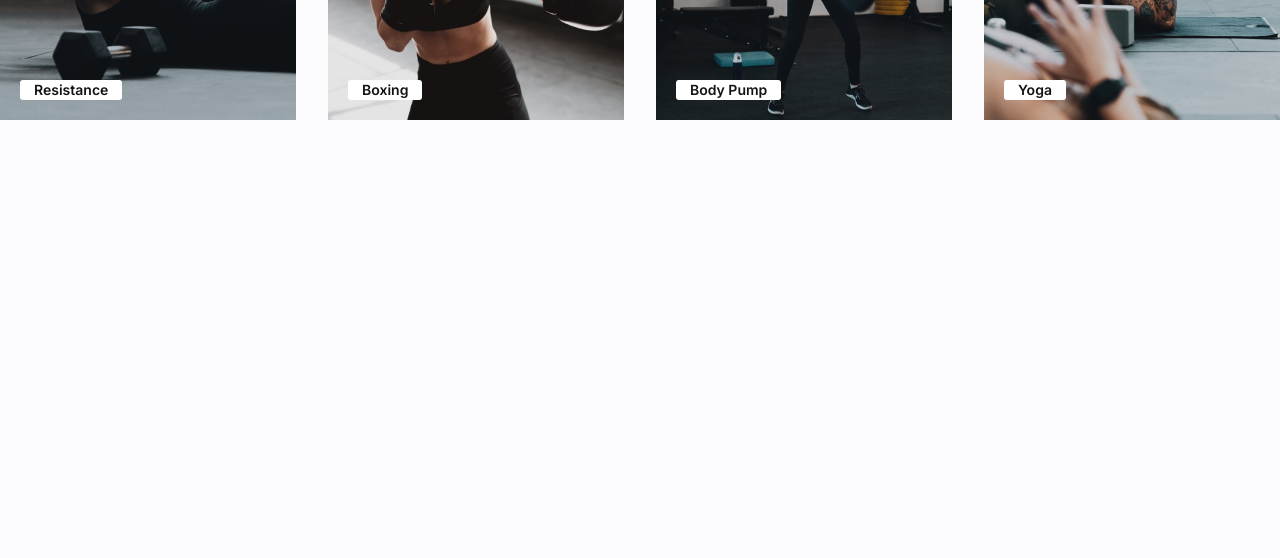
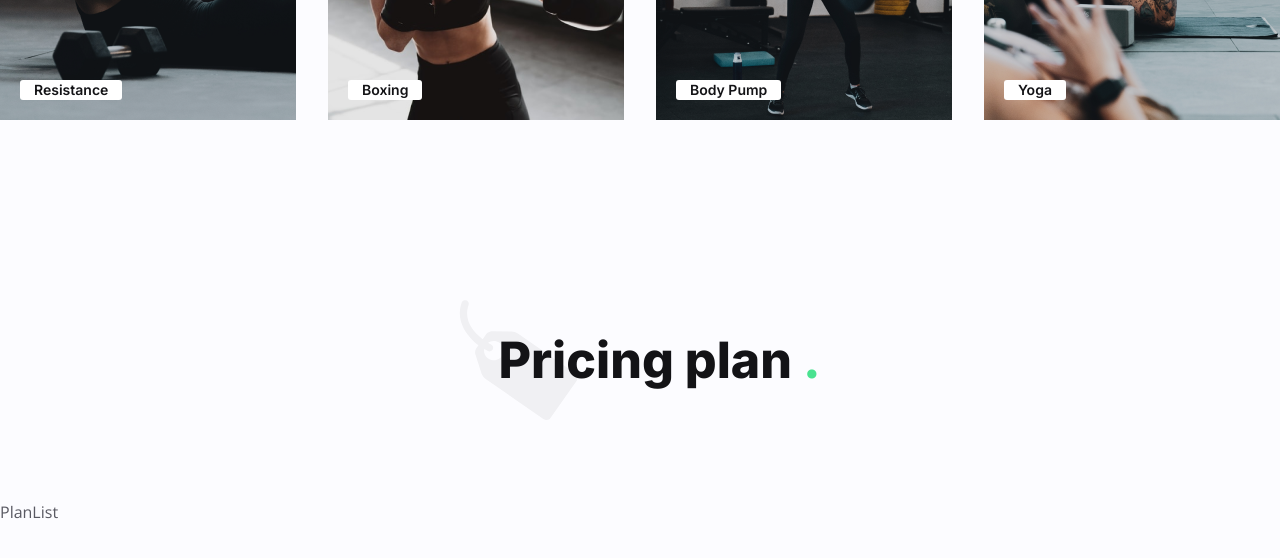
Before and after one commit to Hossein1371za/gym-react-taiwind, a React (Create React App) app: page / in a window 1280 px wide. Shown: the part 1960-2518 px from the top of the page. Built offline with nearby package versions, Linux system fonts and the light colour scheme.

Commit message:
Pricing section

```diff
--- a/src/App.js
+++ b/src/App.js
@@ -1,24 +1,26 @@
-import './App.css';
-import Aos from 'aos';
-import "aos/dist/aos.css"
+import "./App.css";
+import Aos from "aos";
+import "aos/dist/aos.css";
 
-import Header from './components/Header';
-import Banner from './components/Banner';
-import About from './components/About';
-import Workouts from './components/workout/Workouts';
+import Header from "./components/Header";
+import Banner from "./components/Banner";
+import About from "./components/About";
+import Workouts from "./components/workout/Workouts";
+import Pricing from "./components/Pricing";
 
 function App() {
   Aos.init({
-    duration:2500,
-    delay:400,
-  })
+    duration: 2500,
+    delay: 400,
+  });
   return (
     <div className="max-w-[1440px] mx-auto bg-page overflow-hidden relative">
-      <Header/>
-      <Banner/>
-      <About/>
-      <Workouts/>
-      <div className='h-[4000px]'></div>
+      <Header />
+      <Banner />
+      <About />
+      <Workouts />
+      <Pricing />
+      <div className="h-[4000px]"></div>
     </div>
   );
 }
--- /dev/null
+++ b/src/components/PlanList.js
@@ -0,0 +1,9 @@
+import React from 'react'
+
+const PlanList = () => {
+  return (
+    <div>PlanList</div>
+  )
+}
+
+export default PlanList
--- /dev/null
+++ b/src/components/Pricing.js
@@ -0,0 +1,23 @@
+import React from "react";
+
+import { pricing } from "../data";
+
+import PlanList from "./PlanList";
+
+const Pricing = () => {
+  const { icon, title, plans } = pricing;
+
+  return (
+    <section className="section">
+      <div className="section-title-group max-w-[540px] mx-auto px-4 lg:px-0">
+        <img src={icon} alt="." />
+        <h2 className="h2">
+          {title} <span className="text-primary-200">.</span>
+        </h2>
+      </div>
+      <PlanList />
+    </section>
+  );
+};
+
+export default Pricing;
```
